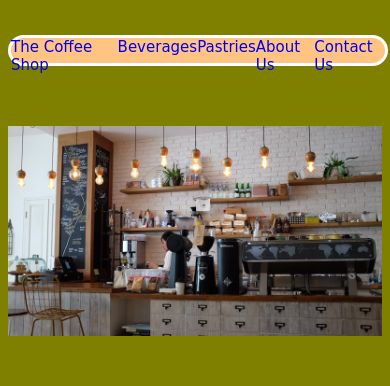
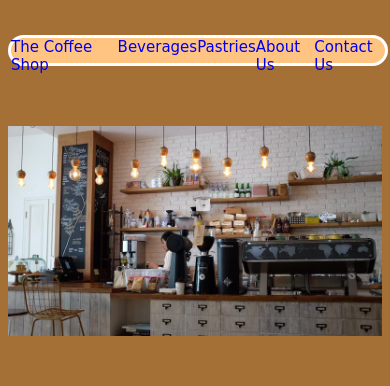
Before and after one commit to Levi12x/website_project, a plain HTML site: page index.html in a window 390 px wide. Shown: the part 102-488 px from the top of the page. Drawn offline with Linux system fonts and the light colour scheme; a web font is replaced by a local one.

Commit message:
Add files via upload

```diff
--- a/style.css
+++ b/style.css
@@ -245,17 +245,3 @@ h3 {
 .footer a {
     text-decoration: none;
 }
-
-/* experimenting with media queries - delete before submission */
-
-@media screen and (max-width: 992px) {
-    body {
-      background-color: blue;
-    }
-}
-
-@media screen and (max-width: 600px) {
-    body {
-      background-color: olive;
-    }
-  }
```
